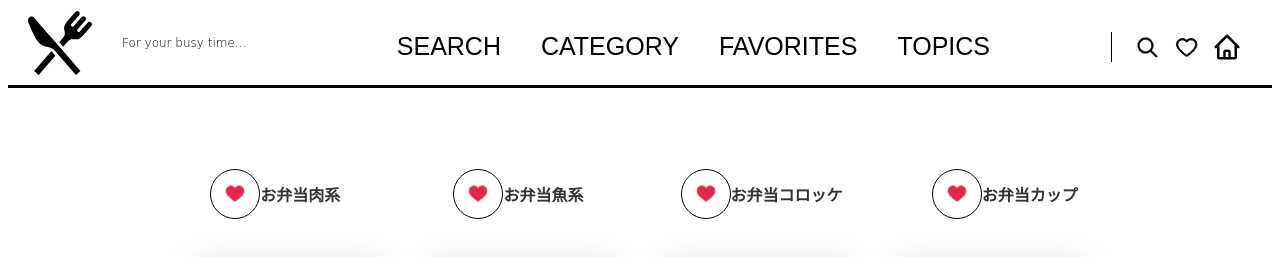
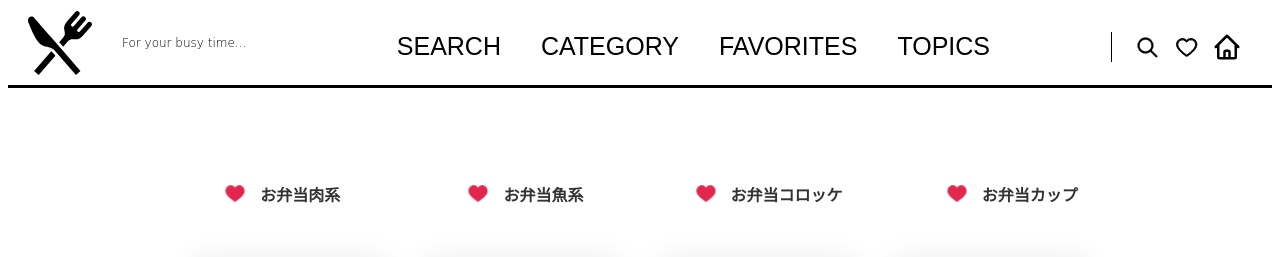
Before and after one commit to AS222-yuuhei3141/-, a Flask app: template templates/practice.html in a window 1280 px wide. Shown: the top 257 px of the page. Run offline with Flask 2, Linux system fonts and the light colour scheme; the template is opened without the code that fills it, so the values that code supplies are empty; some libraries are stand-ins or nearby versions.

Commit message:
Tue, Sep 13, 2022, 5:45 PM +00:00

```diff
--- a/static/ajax.css
+++ b/static/ajax.css
@@ -288,11 +288,3 @@ button:hover {
 button:hover::before {
     right: 0;
 }
-
-/* ハートのイイねについてのcss */
-
-svg {
-    /* background-color: coral; */
-    border-radius: 100px;
-    border: 1px solid black;
-}
```
